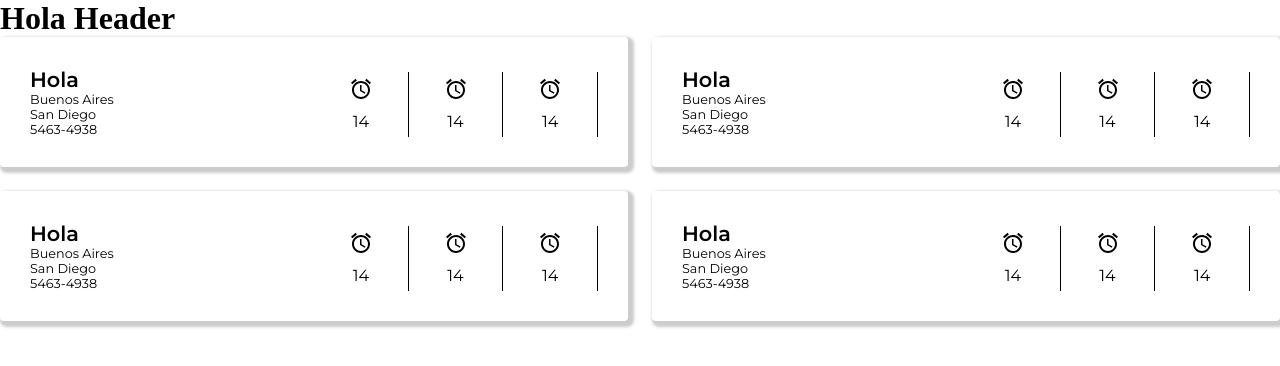
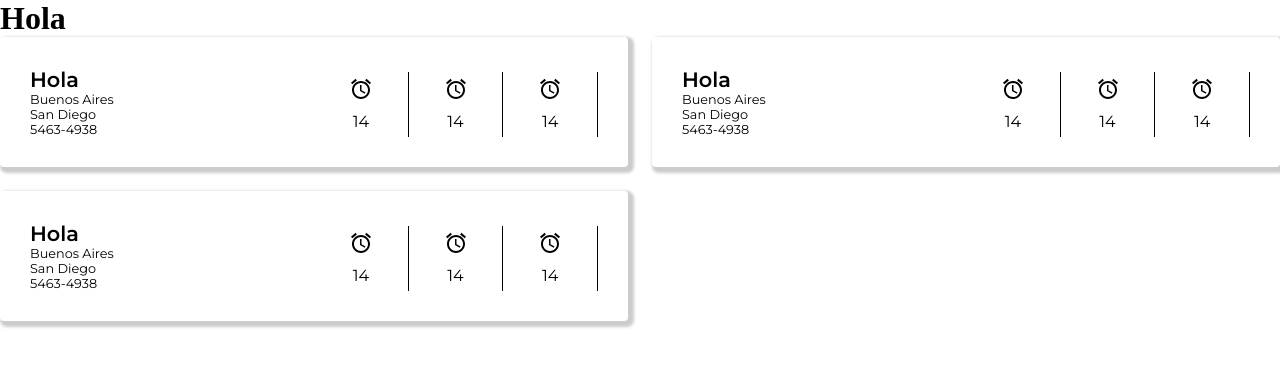
Before and after one commit to alejovera/test-Front1, a React (Create React App) app: page / in a window 1280 px wide. Shown: the top 366 px of the page. Built offline with nearby package versions, Linux system fonts and the light colour scheme.

Commit message:
Rendering array

```diff
--- a/src/App.js
+++ b/src/App.js
@@ -8,7 +8,7 @@ function App() {
   return (
     <div className="App">
       <Header />
-      <Table />
+      <Table/>
     </div>
   );
 }
--- a/src/Header.js
+++ b/src/Header.js
@@ -3,7 +3,7 @@ import React from 'react'
 function Header() {
     return (
         <div>
-            <h1>Hola Header</h1>
+            <h1>Hola</h1>
         </div>
     )
 }
--- a/src/Table.js
+++ b/src/Table.js
@@ -1,8 +1,9 @@
-import React from 'react';
+import React, {useState} from 'react';
 import { makeStyles } from '@material-ui/core/styles';
 import Paper from '@material-ui/core/Paper';
 import Grid from '@material-ui/core/Grid';
 import TableContent from './TableContent';
+
 
 
 const useStyles = makeStyles(  ({
@@ -19,30 +20,26 @@ const useStyles = makeStyles(  ({
   }));
 
 function Table() {
+
+
+    const [count, setCount] = useState([0,1,2])
+
+
+
+
     const classes = useStyles();
     return (
             <div className={classes.root}>
                 <Grid container spacing={3}>
-                    <Grid item xs={6}>
-                        <Paper className={classes.paper}>
-                            <TableContent />
-                        </Paper>
-                    </Grid>
-                    <Grid item xs={6}>
-                        <Paper className={classes.paper}>
-                            <TableContent />
-                        </Paper>
-                    </Grid>
-                    <Grid item xs={6}>
-                        <Paper className={classes.paper}>
-                            <TableContent />
-                        </Paper>
-                    </Grid>
-                    <Grid item xs={6}>
-                        <Paper className={classes.paper}>
-                            <TableContent />
-                        </Paper>
-                    </Grid>
+                    {count.map(item => (
+                        <Grid item xs={6}>
+                            <Paper className={classes.paper}>
+                                <TableContent />
+                            </Paper>
+                        </Grid>
+                    ))}
+
+
                 </Grid>
 
             </div>
```
